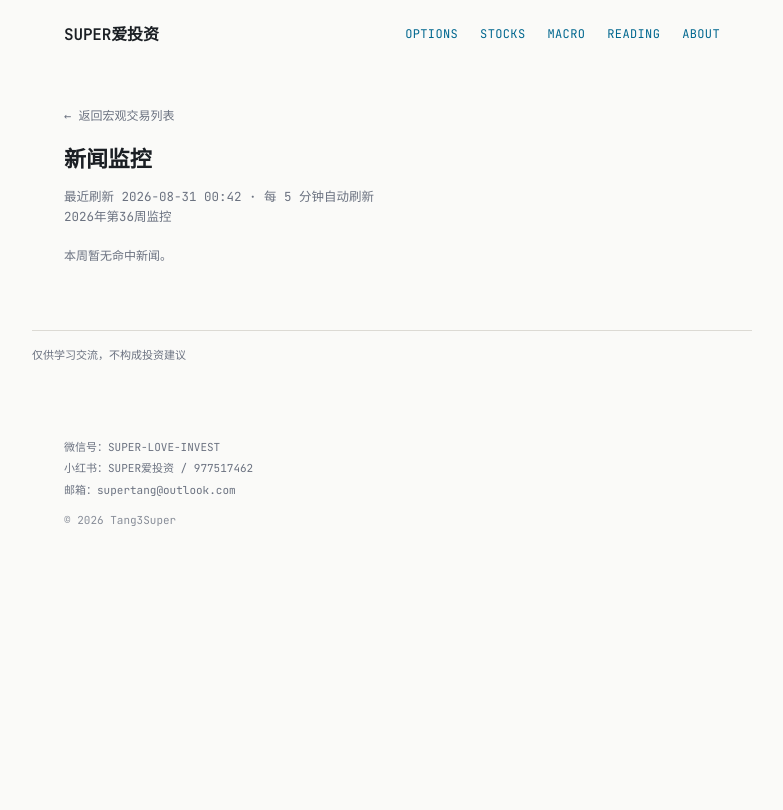
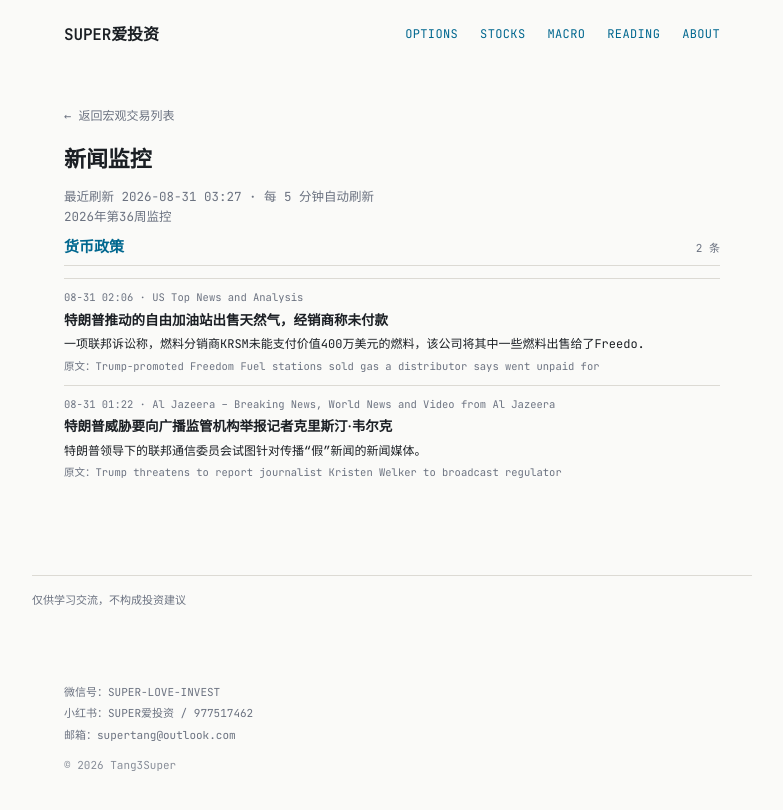
Before and after one commit to tang3super/tang3super.github.io, a Jekyll site: the page built from macro-trade/news-digest.md, in a window 1280 px wide. Shown: the top 810 px of the page, without its empty margins (248-1031 px from the left). Built offline with Jekyll 4.4.1, drawn with Linux system fonts in a browser that asks for light colours.

Commit message:
sync news-digest article

```diff
--- a/macro-trade/news-digest.md
+++ b/macro-trade/news-digest.md
@@ -5,8 +5,24 @@ title: 新闻监控
 date: '2026-08-31'
 summary: 2026年第36周监控
 week_label: 2026年第36周监控
-last_updated: 2026-08-31 00:42
+last_updated: 2026-08-31 03:27
 refresh_note: 每 5 分钟自动刷新
-topics: []
+topics:
+- name: 货币政策
+  items:
+  - title: Trump-promoted Freedom Fuel stations sold gas a distributor says went unpaid for
+    summary: A federal lawsuit claims that fuel distributor KRSM failed to pay for $4 million worth of fuel, some of which the company sold to the Freedo…
+    link: https://www.cnbc.com/2026/08/30/trump-freedom-fuel-mansfield-lawsuit.html
+    source: US Top News and Analysis
+    time: 08-31 02:06
+    title_zh: 特朗普推动的自由加油站出售天然气，经销商称未付款
+    summary_zh: 一项联邦诉讼称，燃料分销商KRSM未能支付价值400万美元的燃料，该公司将其中一些燃料出售给了Freedo.
+  - title: Trump threatens to report journalist Kristen Welker to broadcast regulator
+    summary: The Federal Communications Commission under Trump has tried to target news outlets for spreading 'fake' news.
+    link: https://www.aljazeera.com/news/2026/8/30/trump-threatens-to-report-journalist-kristen-welker-to-broadcast-regulator?traffic_source=rss
+    source: Al Jazeera – Breaking News, World News and Video from Al Jazeera
+    time: 08-31 01:22
+    title_zh: 特朗普威胁要向广播监管机构举报记者克里斯汀·韦尔克
+    summary_zh: 特朗普领导下的联邦通信委员会试图针对传播“假”新闻的新闻媒体。
 disclaimer: 仅供学习交流，不构成投资建议
 ---
```
